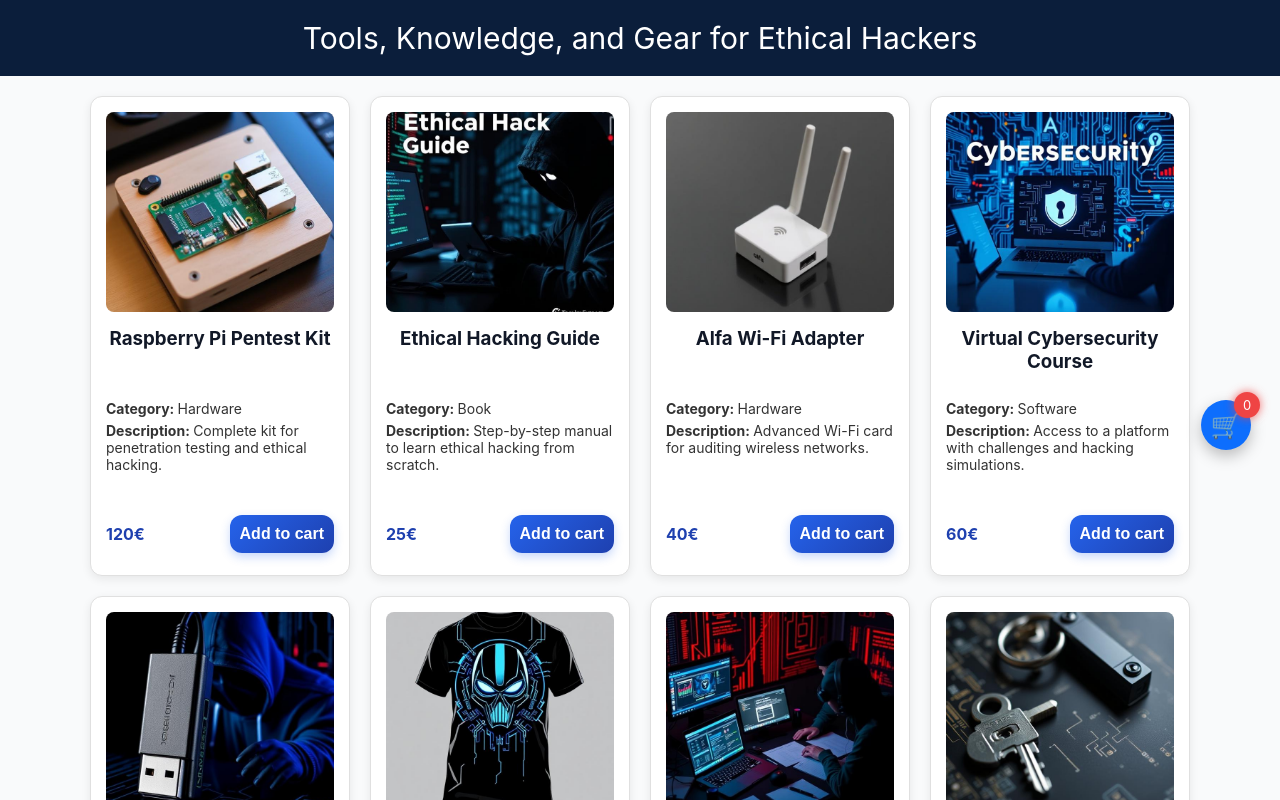
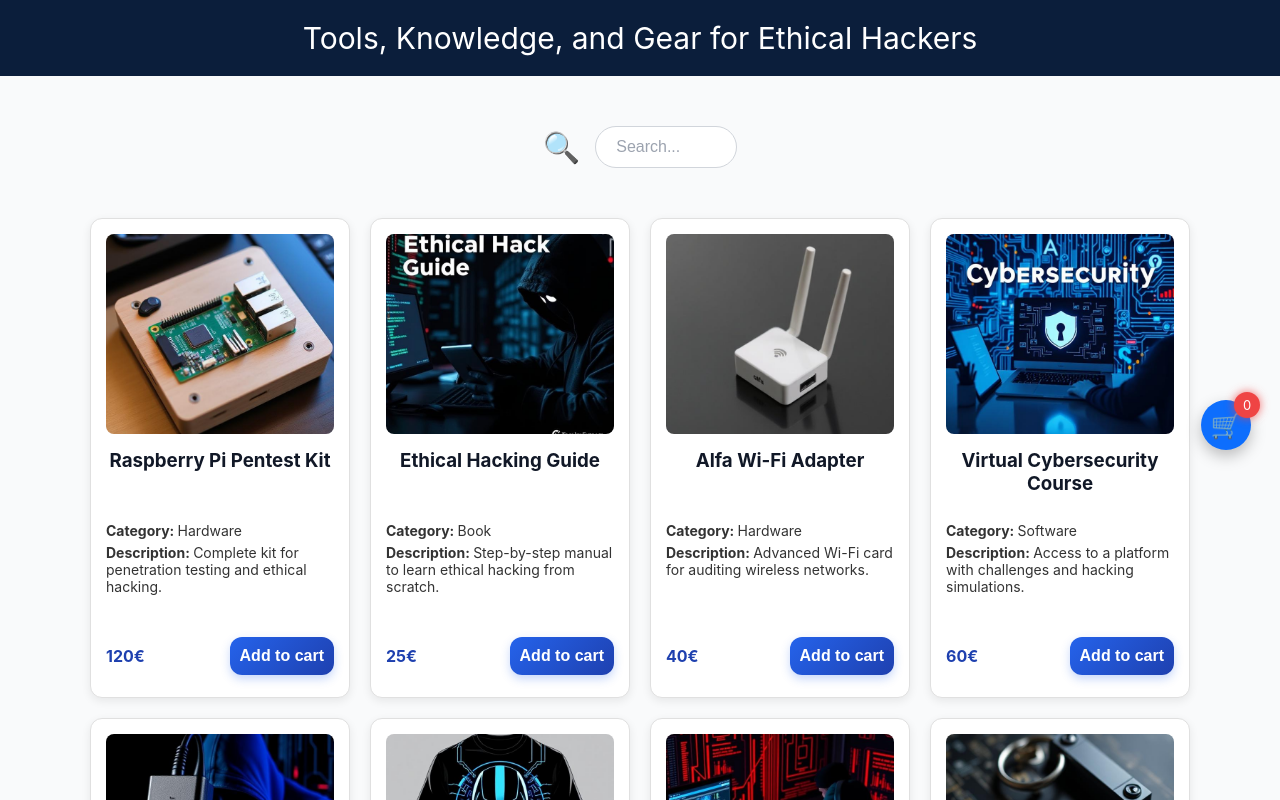
Before and after one commit to ouielba90/actividad-inicial-React-Ouissam, a React (Vite) app: page / in a window 1280 px wide. Shown: the top 800 px of the page. Built offline with nearby package versions, Linux system fonts and the light colour scheme.

Commit message:
feat: implement search bar and polish code and styles

```diff
--- a/src/App.jsx
+++ b/src/App.jsx
@@ -2,6 +2,7 @@
 import Header from "./components/Header.jsx"
 import Products from "./components/Products.jsx"
 import Footer from "./components/Footer.jsx"
+import SearchBar from './components/SearchBar.jsx'
 
 function App() {
 
--- a/src/components/Products.jsx
+++ b/src/components/Products.jsx
@@ -2,10 +2,12 @@
 import ShoppingCart from "./ShoppingCart.jsx"
 import { products } from "./../../data/data.jsx"
 import { useState } from "react"
+import SearchBar from "./SearchBar.jsx"
 
 function Products() {
   let [cartItems, setCartItems] = useState([])
   const [cartIDs, setCartIDs] = useState([]);
+  const [productsOnQuery, setProductsOnQuery] = useState(products)
 
   function handleAddToCart(product) {
     if (!cartIDs.includes(product.id)) {
@@ -21,9 +23,21 @@
     setCartIDs(prev => prev.filter(itemId => itemId !== productId))
     //setCartIDs(cartIDs.filter(itemId => itemId !== productId))
   }
+  function handleQuery(query) {
+    console.log(productsOnQuery, query)
+    setProductsOnQuery(products.filter(
+      item =>
+        item.name.toLowerCase().includes(query) ||
+        item.description.toLowerCase().includes(query)
+    )
+    )
+  }
   return (
+    <>
+      <SearchBar queryTransfer={handleQuery} />
       <div className="products">
-      {products.map((product) => {
+        {productsOnQuery.map((product) => {
+          // return <Product key={product.id} {...product}/> // Another way
           return <Product
             key={product.id}
             id={product.id}
@@ -33,10 +47,12 @@
             price={product.price}
             image={product.image}
             onAddToCart={() => handleAddToCart(product)}
-          disabledButtonIds={cartIDs} />
+            disabledButtonIds={cartIDs}
+          />
         })}
         <ShoppingCart cartList={cartItems} setCartList={setCartItems} removeFromCart={handleRemoveFromCart}></ShoppingCart>
       </div>
+    </>
   )
 }
 
--- /dev/null
+++ b/src/components/SearchBar.jsx
@@ -0,0 +1,10 @@
+function SearchBar({ queryTransfer }) {
+  return (
+    <div className="search-bar">
+      <label htmlFor="search">&#128269;</label>
+      <input type="text" id="search" placeholder="Search..." onChange={(e) => { queryTransfer(e.target.value) }} />
+    </div>
+  )
+}
+
+export default SearchBar
--- a/src/index.css
+++ b/src/index.css
@@ -281,3 +281,44 @@
   background-color: #fee2e2;
   transform: scale(1.1);
 }
+
+.search-bar {
+  display: flex;
+  justify-content: center;
+  align-items: center;
+  gap: 15px;
+  padding: 50px 0 30px 0;
+  background-color: #f9fafb;
+}
+
+.search-bar input {
+  height: 40px;
+  width: 100px;
+  font-size: 16px;
+  transition: color 0.3s ease;
+  border: 1.5px solid #d1d5db;
+  border-radius: 999px; /* pill shape */
+  padding: 0 20px 0 20px;
+  outline: none;
+  color: #111827;
+  background: white;
+  transition:
+    width 0.3s ease,
+    box-shadow 0.3s ease; /* Smooth animation */
+}
+
+.search-bar input::placeholder {
+  color: #9ca3af;
+}
+
+.search-bar input:focus {
+  width: 275px;
+  font-size: 16px;
+  border-color: #3b82f6;
+  box-shadow: 0 0 12px rgba(59, 130, 246, 0.25);
+}
+
+.search-bar label {
+  font-size: 30px;
+  color: #6b7280;
+}
```
Lines whose indentation alone changed are shown as unchanged.
